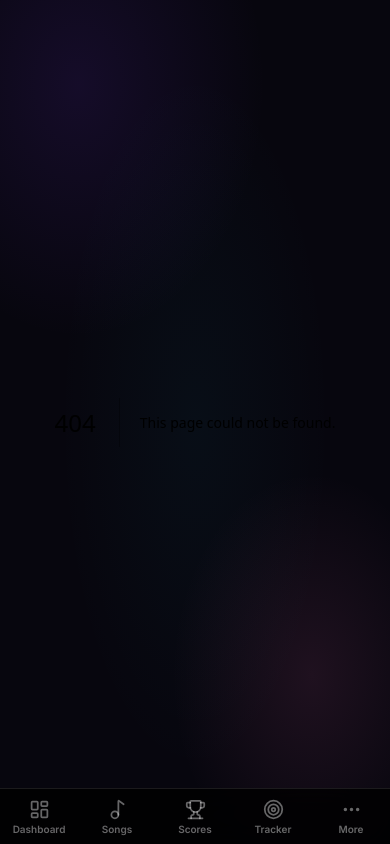
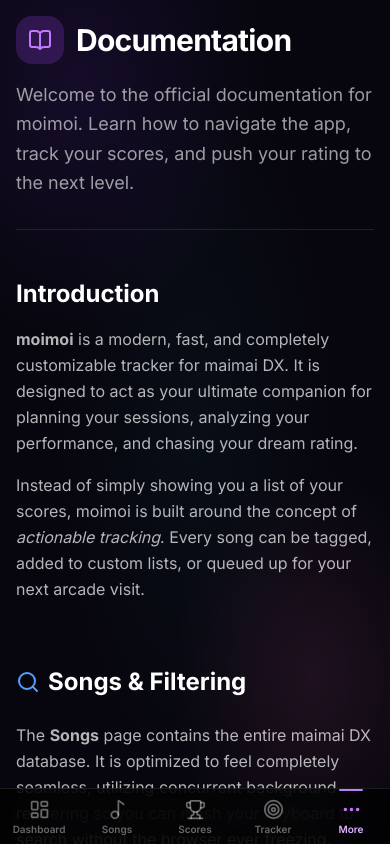
Before and after one commit to maestro194/moimoi, a Next.js app: page /docs in a window 390 px wide. Before the commit this address had no page. Built offline with nearby package versions, Linux system fonts and the light colour scheme.

Commit message:
docs: add comprehensive documentation page
- Added '/docs' to secondary navigation menu
- Implemented responsive documentation layout with desktop TOC sidebar
- Documented app purpose, Songs/Filtering mechanics, Board features (Goals, Session, Lists), and Data Syncing

```diff
--- /dev/null
+++ b/app/docs/page.tsx
@@ -0,0 +1,146 @@
+import React from 'react';
+import { PageWrapper } from '@/components/page-wrapper';
+import { BookOpen, Search, Target, Play, List, RefreshCw } from 'lucide-react';
+
+export default function DocsPage() {
+  return (
+    <PageWrapper>
+      <div className="p-4 md:p-8 max-w-5xl mx-auto flex flex-col md:flex-row gap-12 items-start">
+        {/* Desktop Table of Contents Sidebar */}
+        <div className="hidden md:flex flex-col sticky top-24 w-56 shrink-0 border-r border-white/10 pr-6 py-2">
+          <div className="text-xs font-bold text-white/50 mb-4 uppercase tracking-wider">Contents</div>
+          <nav className="flex flex-col gap-1.5">
+            <a href="#intro" className="text-sm text-white/70 hover:text-white py-1 transition-colors">Introduction</a>
+            <a href="#songs" className="text-sm text-white/70 hover:text-white py-1 transition-colors">Songs & Filtering</a>
+            <a href="#board" className="text-sm text-white/70 hover:text-white py-1 transition-colors">The Board (Tracker)</a>
+            <a href="#sync" className="text-sm text-white/70 hover:text-white py-1 transition-colors">Syncing Data</a>
+          </nav>
+        </div>
+
+        {/* Content Area */}
+        <div className="flex-1 min-w-0 pb-32">
+          <header className="mb-12 border-b border-white/10 pb-8">
+            <div className="flex items-center gap-3 mb-4">
+              <div className="w-12 h-12 rounded-2xl bg-purple-500/20 text-purple-400 flex items-center justify-center">
+                <BookOpen size={24} />
+              </div>
+              <h1 className="text-3xl md:text-4xl font-bold text-white tracking-tight">Documentation</h1>
+            </div>
+            <p className="text-white/60 text-lg max-w-2xl leading-relaxed">
+              Welcome to the official documentation for moimoi. Learn how to navigate the app, track your scores, and push your rating to the next level.
+            </p>
+          </header>
+
+          <section id="intro" className="mb-16 scroll-mt-24">
+            <h2 className="text-2xl font-bold text-white mb-4">Introduction</h2>
+            <div className="text-white/70 space-y-4 leading-relaxed">
+              <p>
+                <strong>moimoi</strong> is a modern, fast, and completely customizable tracker for maimai DX. It is designed to act as your ultimate companion for planning your sessions, analyzing your performance, and chasing your dream rating.
+              </p>
+              <p>
+                Instead of simply showing you a list of your scores, moimoi is built around the concept of <em>actionable tracking</em>. Every song can be tagged, added to custom lists, or queued up for your next arcade visit.
+              </p>
+            </div>
+          </section>
+
+          <section id="songs" className="mb-16 scroll-mt-24">
+            <h2 className="text-2xl font-bold text-white mb-6 flex items-center gap-2">
+              <Search className="text-blue-400" size={24} /> Songs & Filtering
+            </h2>
+            <div className="text-white/70 space-y-6 leading-relaxed">
+              <p>
+                The <strong>Songs</strong> page contains the entire maimai DX database. It is optimized to feel completely seamless, utilizing concurrent background rendering so you can mash your keyboard to search without the browser ever freezing.
+              </p>
+
+              <div className="glass p-5 rounded-2xl border border-white/5 space-y-4">
+                <h3 className="text-white font-bold">Using Tags</h3>
+                <p>
+                  Tags are a core part of moimoi. There are two types of tags:
+                </p>
+                <ul className="list-disc pl-5 space-y-2">
+                  <li><strong className="text-white">Community Tags:</strong> Curated globally (e.g., "Tech", "Stamina", "Gimmick"). These load automatically.</li>
+                  <li><strong className="text-white">Personal Tags:</strong> Custom tags you can create (e.g., "Needs Practice", "Comfort Pick"). You can add these directly in the Song Details modal.</li>
+                </ul>
+                <p>
+                  Click the <strong>Tags</strong> dropdown in the filter bar to select tags. Selecting multiple tags will only show charts that match <em>all</em> selected tags (AND logic).
+                </p>
+              </div>
+
+              <div className="glass p-5 rounded-2xl border border-white/5 space-y-4">
+                <h3 className="text-white font-bold">Chart Actions</h3>
+                <p>
+                  Clicking the <strong>Level Number</strong> (e.g., 14.8) on any song row opens the Chart Action Modal. From here you can:
+                </p>
+                <ul className="list-disc pl-5 space-y-2">
+                  <li><strong>Add to Goal:</strong> Set a specific accuracy target (like SSS+) for the chart.</li>
+                  <li><strong>Add to Session:</strong> Queue the chart into today's play session.</li>
+                  <li><strong>Add to List...:</strong> Send the chart into a custom list (like "Sightreads").</li>
+                </ul>
+              </div>
+            </div>
+          </section>
+
+          <section id="board" className="mb-16 scroll-mt-24">
+            <h2 className="text-2xl font-bold text-white mb-6 flex items-center gap-2">
+              <Target className="text-purple-400" size={24} /> The Board (Tracker)
+            </h2>
+            <div className="text-white/70 space-y-6 leading-relaxed">
+              <p>
+                The <strong>Board</strong> page is your central command station. It is split into three main tabs:
+              </p>
+
+              <div className="grid grid-cols-1 md:grid-cols-2 gap-4 mt-6">
+                <div className="bg-white/5 p-5 rounded-2xl border border-white/10">
+                  <div className="flex items-center gap-2 text-white font-bold mb-2">
+                    <Target size={16} className="text-purple-400" /> Goals
+                  </div>
+                  <p className="text-sm">
+                    Tracks the specific target scores you've set for charts. It calculates your current accuracy vs your target, and shows you exactly how much rating (+X) you will gain if you hit the goal.
+                  </p>
+                </div>
+
+                <div className="bg-white/5 p-5 rounded-2xl border border-white/10">
+                  <div className="flex items-center gap-2 text-white font-bold mb-2">
+                    <Play size={16} className="text-blue-400" /> Session
+                  </div>
+                  <p className="text-sm">
+                    A temporary queue for your current arcade visit. Add songs to your Session while on the train, and check them off as "Played" when you clear them at the arcade.
+                  </p>
+                </div>
+
+                <div className="bg-white/5 p-5 rounded-2xl border border-white/10 md:col-span-2">
+                  <div className="flex items-center gap-2 text-white font-bold mb-2">
+                    <List size={16} className="text-amber-400" /> Lists
+                  </div>
+                  <p className="text-sm">
+                    Create permanent custom folders with custom names and emojis. Useful for tracking specific sets of charts (e.g., "Level 14+ Clears", "Vocaloid Bangers"). Items in a list can be individually toggled as "Achieved".
+                  </p>
+                </div>
+              </div>
+            </div>
+          </section>
+
+          <section id="sync" className="mb-16 scroll-mt-24">
+            <h2 className="text-2xl font-bold text-white mb-6 flex items-center gap-2">
+              <RefreshCw className="text-green-400" size={24} /> Syncing Data
+            </h2>
+            <div className="text-white/70 space-y-4 leading-relaxed">
+              <p>
+                moimoi is designed to stay up-to-date with your official maimai net account.
+              </p>
+              <div className="p-4 border-l-4 border-amber-500 bg-amber-500/10 rounded-r-xl">
+                <p className="text-amber-200 text-sm font-semibold">
+                  Note: Automatic background syncing is configured via your preferred maimai DX data fetcher. Refer to the Settings page for instructions on connecting your API key or data source.
+                </p>
+              </div>
+              <p>
+                Once synced, your Best Scores, Recent Plays, and Rating automatically populate the Dashboard and analysis pages.
+              </p>
+            </div>
+          </section>
+
+        </div>
+      </div>
+    </PageWrapper>
+  );
+}
--- a/components/navigation.tsx
+++ b/components/navigation.tsx
@@ -14,6 +14,7 @@ import {
   Target,
   MoreHorizontal,
   X,
+  BookOpen,
 } from 'lucide-react';
 
 // ── Nav items ─────────────────────────────────────────────────────────────────
@@ -28,6 +29,7 @@ const secondaryNav = [
   { href: '/recent',   label: 'Recent',   icon: Clock },
   { href: '/analysis', label: 'Analysis', icon: BarChart3 },
   { href: '/settings', label: 'Settings', icon: Settings2 },
+  { href: '/docs',     label: 'Docs',     icon: BookOpen },
 ];
 
 const allNav = [...primaryNav, ...secondaryNav];
```
